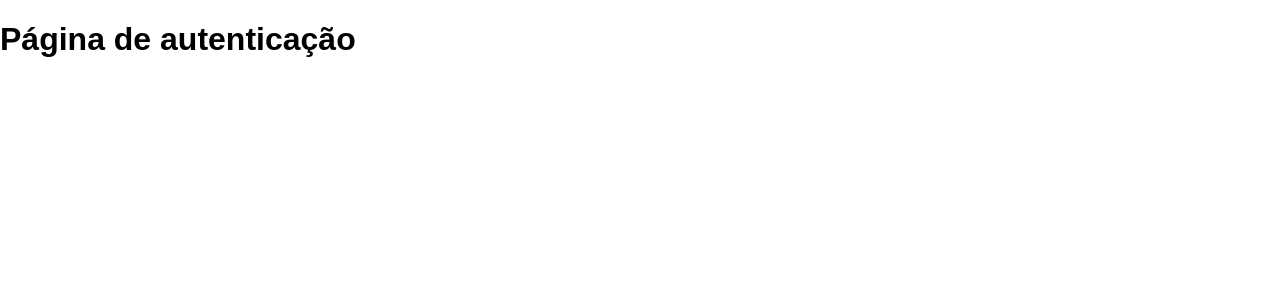
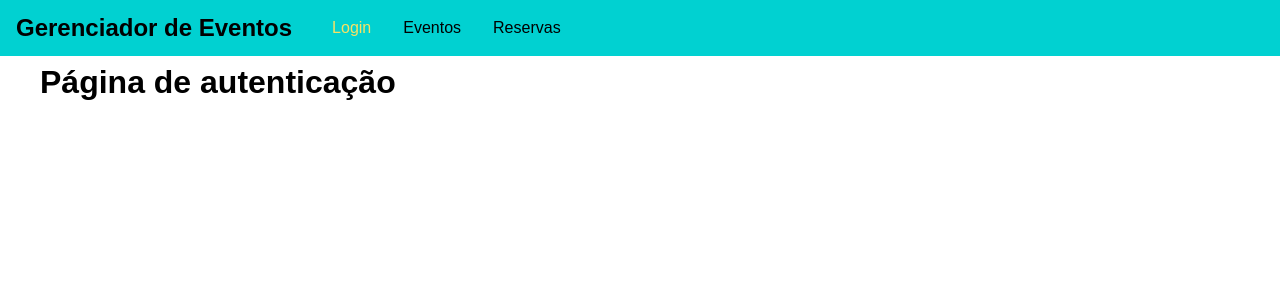
Before and after one commit to joaoalber/GraphQL, a React (Create React App) app in the folder frontend/: page /auth in a window 1280 px wide. Shown: the top 300 px of the page. Built offline with nearby package versions, Linux system fonts and the light colour scheme.

Commit message:
Navbar adicionada

```diff
--- a/frontend/src/App.css
+++ b/frontend/src/App.css
@@ -0,0 +1,3 @@
+.main-content {
+    margin: 4rem 2.5rem;
+}
--- a/frontend/src/App.js
+++ b/frontend/src/App.js
@@ -1,23 +1,28 @@
-import React from 'react';
-import { BrowserRouter, Route, Redirect, Switch } from 'react-router-dom';
+import React from 'react'
+import { BrowserRouter, Route, Redirect, Switch } from 'react-router-dom'
 
-import AuthPage from './views/Auth';
-import BookingsPage from './views/Bookings';
-import EventsPage from './views/Events';
+import AuthPage from './views/Auth'
+import BookingsPage from './views/Bookings'
+import EventsPage from './views/Events'
+import MainNavigation from './components/Navigation/MainNavigation'
 
 import './App.css';
 
 function App() {
   return (
     <BrowserRouter>
+    <React.Fragment>
+      <MainNavigation/>
+        <main className="main-content">
           <Switch>
             <Redirect from="/" to="/auth" exact />
             <Route path="/auth" component={AuthPage} />
             <Route path="/eventos" component={EventsPage} />
             <Route path="/reservas" component={BookingsPage} />
           </Switch>
+        </main>
+      </React.Fragment>
     </BrowserRouter>
-
   );
 }
 
--- /dev/null
+++ b/frontend/src/components/Navigation/MainNavigation.css
@@ -0,0 +1,42 @@
+.main-navigation {
+    display: flex;
+    align-items: center;
+    position: fixed;
+    left: 0;
+    top: 0;
+    width: 100%;
+    height: 3.5rem;
+    background: #01d1d1;
+    padding: 0 1rem;
+}
+
+.main-navigation__logo h1 {
+    margin: 0;
+    font-size: 1.5rem;
+}
+
+.main-navigation__items {
+    margin-left: 1.5rem;
+}
+
+.main-navigation__items ul {
+    display: flex;
+    list-style: none;
+    padding: 0;
+    margin: 0;
+}
+
+.main-navigation__items li {
+    margin: 0 1rem;
+}
+
+.main-navigation__items a {
+    text-decoration: none;
+    color: #000;
+}
+
+.main-navigation__items a:hover,
+.main-navigation__items a:active,
+.main-navigation__items a.active {
+    color: #f8e264;
+}
--- /dev/null
+++ b/frontend/src/components/Navigation/MainNavigation.js
@@ -0,0 +1,21 @@
+import React from 'react'
+import { NavLink } from 'react-router-dom'
+
+import './MainNavigation.css'
+
+const mainNavigation = props => (
+    <header className="main-navigation">
+        <div className="main-navigation__logo">
+            <h1>Gerenciador de Eventos</h1>
+        </div>
+        <nav className="main-navigation__items">
+            <ul>
+                <li><NavLink to="/auth">Login</NavLink></li>
+                <li><NavLink to="/eventos">Eventos</NavLink></li>
+                <li><NavLink to="/reservas">Reservas</NavLink></li>
+            </ul>
+        </nav>
+    </header>
+);
+
+export default mainNavigation;
```
Lines whose indentation alone changed are shown as unchanged.
